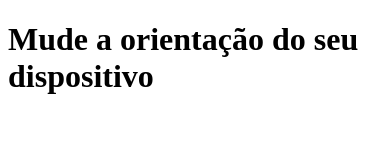
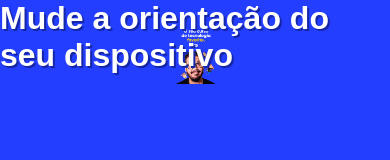
Before and after one commit to V1ctor1aTorres/html-css, a plain HTML site: page exercicios/ex026/mq002/index.html in a window 390 px wide. Drawn offline with Linux system fonts and the light colour scheme.

Commit message:
ex 02 media query

```diff
--- a/exercicios/ex026/mq002/estilos/paisagem.css
+++ b/exercicios/ex026/mq002/estilos/paisagem.css
@@ -1,3 +1,8 @@
 @charset "UTF-8";
 
 /*Aparelho deitado (landscape)*/
+
+body {
+    background-image: url(../imagens/cev-landscape.jpg);
+    background-position: left bottom;
+}
--- a/exercicios/ex026/mq002/estilos/retrato.css
+++ b/exercicios/ex026/mq002/estilos/retrato.css
@@ -1,3 +1,8 @@
 @charset "UTF-8";
 
 /*Aparelho em pé (portrait)*/
+
+body {
+    background-image: url(../imagens/cev-portrait.jpg);
+    background-position: center bottom;
+}
--- a/exercicios/ex026/mq002/estilos/style.css
+++ b/exercicios/ex026/mq002/estilos/style.css
@@ -1,3 +1,20 @@
 @charset "UTF-8";
 
 /*Configurações Gerais*/
+
+* {
+  margin: 0px;
+  padding: 0px;
+  font-family: Arial, Helvetica, sans-serif;
+}
+html, body {
+    width: 100vw;
+    height: 10vh;
+    background-color: #233eff;
+    background-size: contain;
+    background-repeat: no-repeat;
+}
+h1{
+    color: white;
+    text-shadow: 2px 2px 0 #1526a7;
+}
```
